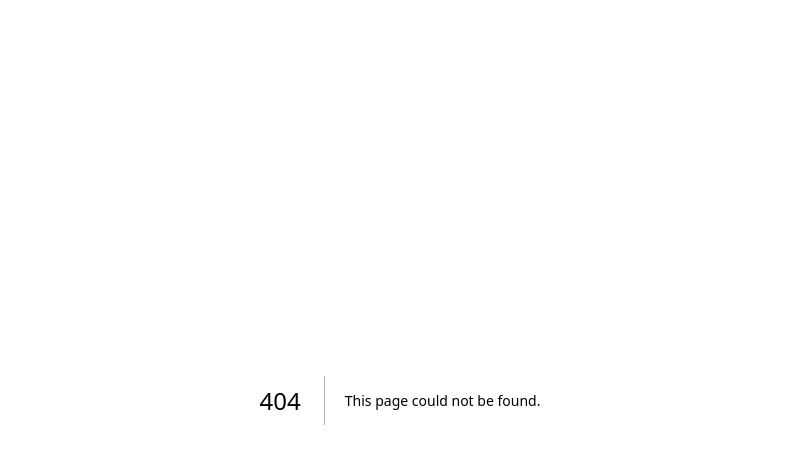
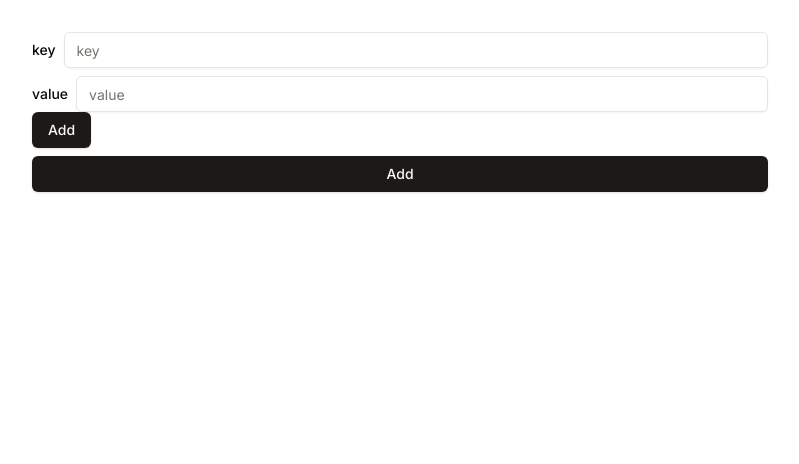
Before and after one commit to nicnocquee/playground.nico.fyi, a Next.js app: page /search-params in a window 1280 px wide. Before the commit this address had no page. Shown: the top 464 px of the page, without its empty margins (240-1039 px from the left). Built offline with nearby package versions, Linux system fonts and the light colour scheme.

Commit message:
Add new `WhatPage` component and `usePushRoute` hook for managing URL search params in a structured manner

```diff
--- /dev/null
+++ b/app/search-params/page.tsx
@@ -0,0 +1,117 @@
+"use client";
+
+import { Button } from "@/components/ui/button";
+import { Input } from "@/components/ui/input";
+import { Label } from "@/components/ui/label";
+import { urlSearchParamsToObject, usePushRoute } from "@/lib/use-push-route";
+import { XIcon } from "lucide-react";
+import { useState } from "react";
+
+export default function WhatPage() {
+  const { pushSearchParams, searchParams } = usePushRoute();
+  const [newKey, setNewKey] = useState("");
+  const [newValues, setNewValues] = useState<string[]>([""]);
+
+  const obj = urlSearchParamsToObject(searchParams);
+  return (
+    <div className="mx-auto w-full max-w-3xl space-y-4 p-4">
+      <div className="flex flex-col space-y-2">
+        {Object.entries(obj).map(([key, value], i) => (
+          <div key={i}>
+            <KeyValueInput theKey={key} value={value} />
+          </div>
+        ))}
+      </div>
+      <div className="flex flex-col space-y-2">
+        <div className="flex flex-row items-center space-x-2">
+          <Label htmlFor="newKey">key</Label>
+          <Input
+            value={newKey}
+            placeholder="key"
+            onChange={(e) => setNewKey(e.target.value)}
+          />
+        </div>
+        <div>
+          {newValues.map((nv, i) => {
+            return (
+              <div key={i} className="flex flex-row items-center space-x-2">
+                <Label htmlFor="newValue">value</Label>
+                <Input
+                  value={nv}
+                  placeholder="value"
+                  onChange={(e) => {
+                    setNewValues((prev) => {
+                      const newValues = [...prev];
+                      newValues[i] = e.target.value;
+                      return newValues;
+                    });
+                  }}
+                />
+              </div>
+            );
+          })}
+          <Button
+            onClick={() => {
+              setNewValues((prev) => [...prev, ""]);
+            }}
+          >
+            Add
+          </Button>
+        </div>
+        <Button
+          onClick={() => {
+            pushSearchParams({
+              add: {
+                [newKey]: newValues,
+              },
+            });
+            setNewKey("");
+            setNewValues([""]);
+          }}
+        >
+          Add
+        </Button>
+      </div>
+    </div>
+  );
+}
+
+function KeyValueInput({
+  theKey,
+  value,
+}: {
+  theKey: string;
+  value: string | string[];
+}) {
+  return (
+    <div className="grid grid-cols-2 gap-2">
+      <Input placeholder="key" value={theKey} disabled={true} />
+      {typeof value === "string" ? (
+        <ValueInput theKey={theKey} value={value} />
+      ) : (
+        <div className="flex flex-col space-y-2">
+          {value.map((v, i) => {
+            return <ValueInput key={i} theKey={theKey} value={v} />;
+          })}
+        </div>
+      )}
+    </div>
+  );
+}
+
+function ValueInput({ theKey, value }: { theKey: string; value: string }) {
+  const { pushSearchParams } = usePushRoute();
+  return (
+    <div className="flex flex-row space-x-2">
+      <Input placeholder="value" value={value} disabled={true} />
+      <Button
+        variant={"ghost"}
+        onClick={() => {
+          pushSearchParams({ remove: { [theKey]: value } });
+        }}
+      >
+        <XIcon className="h-4 w-4" />
+      </Button>
+    </div>
+  );
+}
--- /dev/null
+++ b/lib/use-push-route.ts
@@ -0,0 +1,101 @@
+import { usePathname, useRouter } from "next/navigation";
+import { useSearchParams } from "next/navigation";
+
+export const usePushRoute = () => {
+  const router = useRouter();
+  const pathname = usePathname();
+  const { updateSearchParams, searchParams } = useModifiableSearchParams();
+
+  const pushSearchParams = (params: UpdateSearchParamsArgs) => {
+    const newSearchParams = updateSearchParams(params);
+    router.push(`${pathname}?${newSearchParams.toString()}`);
+  };
+
+  return {
+    pushSearchParams,
+    router,
+    searchParams,
+  };
+};
+export type ArgAdd = { [key: string]: string | string[] };
+export type ArgRemove = { [key: string]: string | string[] | undefined };
+export type ArgSet = { [key: string]: string | string[] };
+type UpdateSearchParamsAdd = Record<"add", ArgAdd>;
+type UpdateSearchParamsRemove = Record<"remove", ArgRemove>;
+type UpdateSearchParamsSet = Record<"set", ArgSet>;
+type UpdateSearchParamsArgs =
+  | UpdateSearchParamsSet
+  | UpdateSearchParamsRemove
+  | UpdateSearchParamsAdd;
+
+export const updateSearchParams =
+  (currentSearchParams: URLSearchParams) =>
+  (params: UpdateSearchParamsArgs) => {
+    const newSearchParams = new URLSearchParams(currentSearchParams);
+    if ("add" in params && params.add) {
+      Object.entries(params.add).forEach(([key, value]) => {
+        if (Array.isArray(value)) {
+          value.forEach((v) => {
+            newSearchParams.append(key, v);
+          });
+        } else {
+          newSearchParams.append(key, value);
+        }
+      });
+    }
+    if ("remove" in params && params.remove) {
+      Object.entries(params.remove).forEach(([key, value]) => {
+        if (typeof value === "undefined") {
+          newSearchParams.delete(key);
+        } else if (Array.isArray(value)) {
+          value.forEach((v) => {
+            newSearchParams.delete(key, v);
+          });
+        } else {
+          newSearchParams.delete(key, value);
+        }
+      });
+    }
+    if ("set" in params && params.set) {
+      Object.entries(params.set).forEach(([key, value]) => {
+        if (Array.isArray(value)) {
+          value.forEach((v) => {
+            newSearchParams.set(key, v);
+          });
+        } else {
+          newSearchParams.set(key, value);
+        }
+      });
+    }
+    return newSearchParams;
+  };
+
+export const useModifiableSearchParams = () => {
+  const searchParams = useSearchParams();
+
+  const update = updateSearchParams(searchParams);
+  return {
+    searchParams,
+    updateSearchParams: update,
+  };
+};
+
+export function urlSearchParamsToObject(
+  searchParams: URLSearchParams
+): Record<string, string | string[]> {
+  const result: Record<string, string | string[]> = {};
+
+  searchParams.forEach((value, key) => {
+    if (key in result) {
+      if (Array.isArray(result[key])) {
+        (result[key] as string[]).push(value);
+      } else {
+        result[key] = [result[key] as string, value];
+      }
+    } else {
+      result[key] = value;
+    }
+  });
+
+  return result;
+}
```
